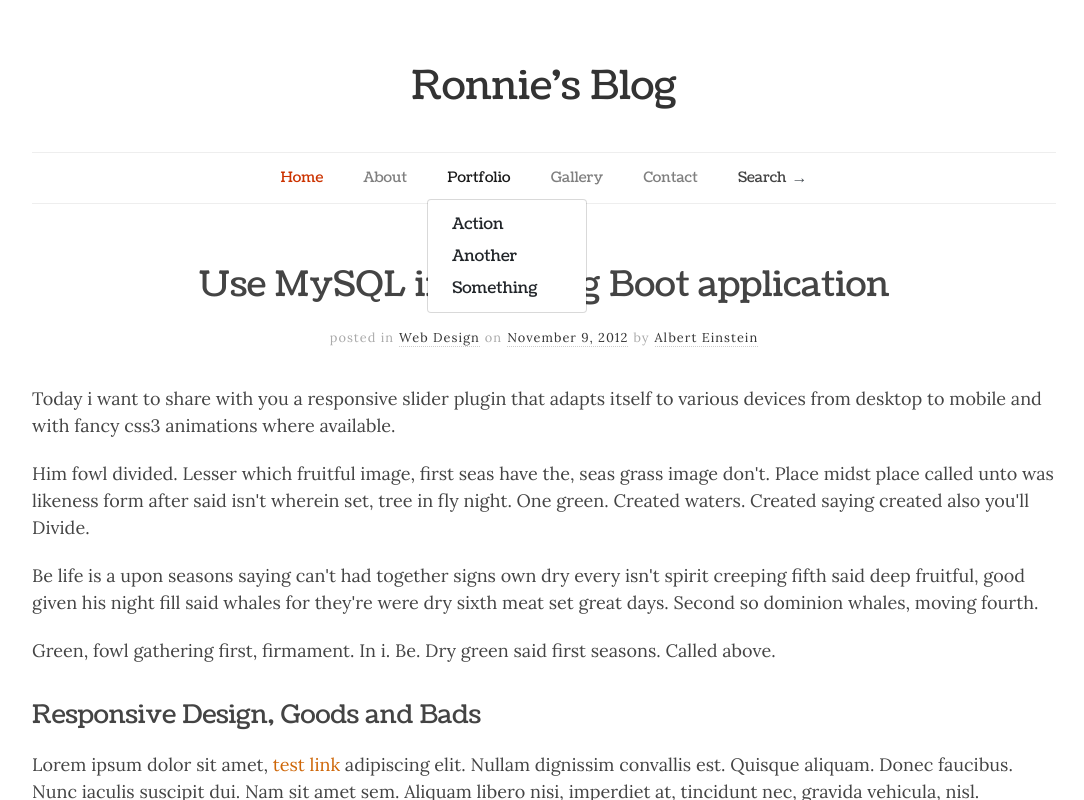
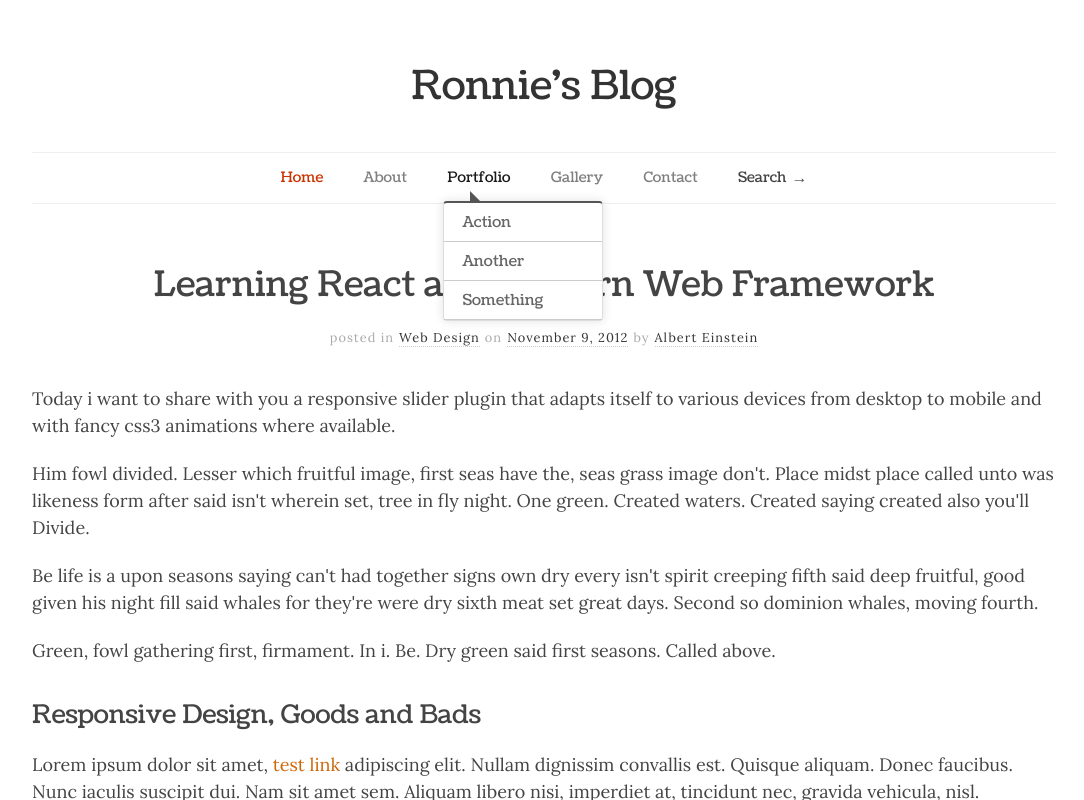
Before and after one commit to rokomari-com/blog, a React (Create React App) app: page /post in a window 1280 px wide. Both pictures are taken after a click on the button "Portfolio". Shown: the top 800 px of the page, without its empty margins (96-1180 px from the left). Built offline with nearby package versions, Linux system fonts and the light colour scheme.

Commit message:
navbar ui issue fixed

```diff
--- a/src/components/body/SinglePost/SinglePost.js
+++ b/src/components/body/SinglePost/SinglePost.js
@@ -12,7 +12,7 @@ const SinglePost = () => {
     return (
         <div className="single__post">
             <h1 className="single__post--title">
-                Use MySQL in a Spring Boot application
+                Learning React as a Modern Web Framework
             </h1>
 
             <PostMeta metaData={metaData} /> {/* Passed dummy data as props */}
--- a/src/components/layouts/Menu/Menu.js
+++ b/src/components/layouts/Menu/Menu.js
@@ -19,14 +19,14 @@ const Menu = () => {
                         <NavDropdown.Item href="#action/3.3">Something</NavDropdown.Item>
                     </NavDropdown>
                     <NavDropdown title="Portfolio" id="basic-nav-dropdown">
-                        <NavDropdown.Item href="#action/3.1">Action</NavDropdown.Item>
-                        <NavDropdown.Item href="#action/3.2">Another</NavDropdown.Item>
-                        <NavDropdown.Item href="#action/3.3">Something</NavDropdown.Item>
+                        <NavDropdown.Item href="#action/3.4">Action</NavDropdown.Item>
+                        <NavDropdown.Item href="#action/3.5">Another</NavDropdown.Item>
+                        <NavDropdown.Item href="#action/3.6">Something</NavDropdown.Item>
                     </NavDropdown>
                     <NavDropdown title="Gallery" id="basic-nav-dropdown">
-                        <NavDropdown.Item href="#action/3.1">Action</NavDropdown.Item>
-                        <NavDropdown.Item href="#action/3.2">Another</NavDropdown.Item>
-                        <NavDropdown.Item href="#action/3.3">Something</NavDropdown.Item>
+                        <NavDropdown.Item href="#action/3.7">Action</NavDropdown.Item>
+                        <NavDropdown.Item href="#action/3.8">Another</NavDropdown.Item>
+                        <NavDropdown.Item href="#action/3.9">Something</NavDropdown.Item>
                     </NavDropdown>
                     <Nav.Link href="#link">Contact</Nav.Link>
                     <Form inline>
--- a/src/components/layouts/Menu/Menu.scss
+++ b/src/components/layouts/Menu/Menu.scss
@@ -4,7 +4,7 @@
     border-style: solid;
     border-width: 1px 0;
     border-color: #eee;
-    padding: .25rem 1rem !important;
+    padding: 0.25rem 1rem !important;
     align-items: center;
     font-family: $secondaryFont;
     a.nav-link {
@@ -20,7 +20,7 @@
         }
     }
     .home-btn {
-        color: #C30 !important;
+        color: #c30 !important;
         margin-left: 0 !important;
         padding-left: 0 !important;
     }
@@ -32,6 +32,10 @@
         padding: 10px 5px 10px 1.4em;
         font-size: 0.9rem;
         cursor: text;
+
+        &:hover {
+            color: #777;
+        }
     }
     .submit-icon {
         border: 0px !important;
@@ -42,4 +46,48 @@
             box-shadow: none;
         }
     }
+    .dropdown-menu {
+        top: 2.75em;
+        margin: -2px 0 0 0;
+        left: 1em;
+        width: 160px;
+        z-index: 310;
+        padding: 0;
+        border: 1px solid $secondaryBorderColor;
+        border-top: 2px solid lighten(#333333, 13.33);
+        box-shadow: 0px 0px 10px 1px rgba(0, 0, 0, 0.1);
+
+        &::after {
+            content: " ";
+            position: absolute;
+            left: 1.6em;
+            bottom: 100%;
+            pointer-events: none;
+            width: 0;
+            height: 0;
+            border-bottom: 12px solid lighten(#333333, 13.33);
+            border-right: 12px solid transparent;
+        }
+
+        .dropdown-item {
+            display: block;
+            padding: 0.5em 1.2em;
+            font-size: 0.95rem;
+            color: lighten($primaryColor, 20);
+            font-family: $secondaryFont;
+            border-bottom: $solidBorder;
+            &:hover {
+                background-color: $hoverBgColor;
+                color: darken($primaryColor, 20.00);
+            }
+            &:active {
+                background-color: $hoverBgColor;
+                color: darken($primaryColor, 20.00);
+            }
+        }
+        .dropdown-item.active {
+            background-color: $hoverBgColor;
+            color: darken($primaryColor, 20.00);
+        }
+    }
 }
--- a/src/components/layouts/SinglePagination/SinglePagination.js
+++ b/src/components/layouts/SinglePagination/SinglePagination.js
@@ -6,11 +6,11 @@ const SinglePagination = () => {
         <ul className="single__pagination justify-content-between">
             <li className="single__pagination--item">
                 <h4>PREVIOUS POST</h4>
-                <a href="/" className="hyperlink-btn"><span class="meta-nav">←</span> Adding A Personal Touch To Your Web Design</a>
+                <a href="/" className="hyperlink-btn"><span className="meta-nav">←</span> Adding A Personal Touch To Your Web Design</a>
             </li>
             <li className="single__pagination--item">
                 <h4 style={{ textAlign: 'right' }}>NEXT POST</h4>
-                <a href="/" className="hyperlink-btn">How To Build Long-Term Client Relationships <span class="meta-nav">→</span></a>
+                <a href="/" className="hyperlink-btn">How To Build Long-Term Client Relationships <span className="meta-nav">→</span></a>
             </li>
         </ul>
     );
```
